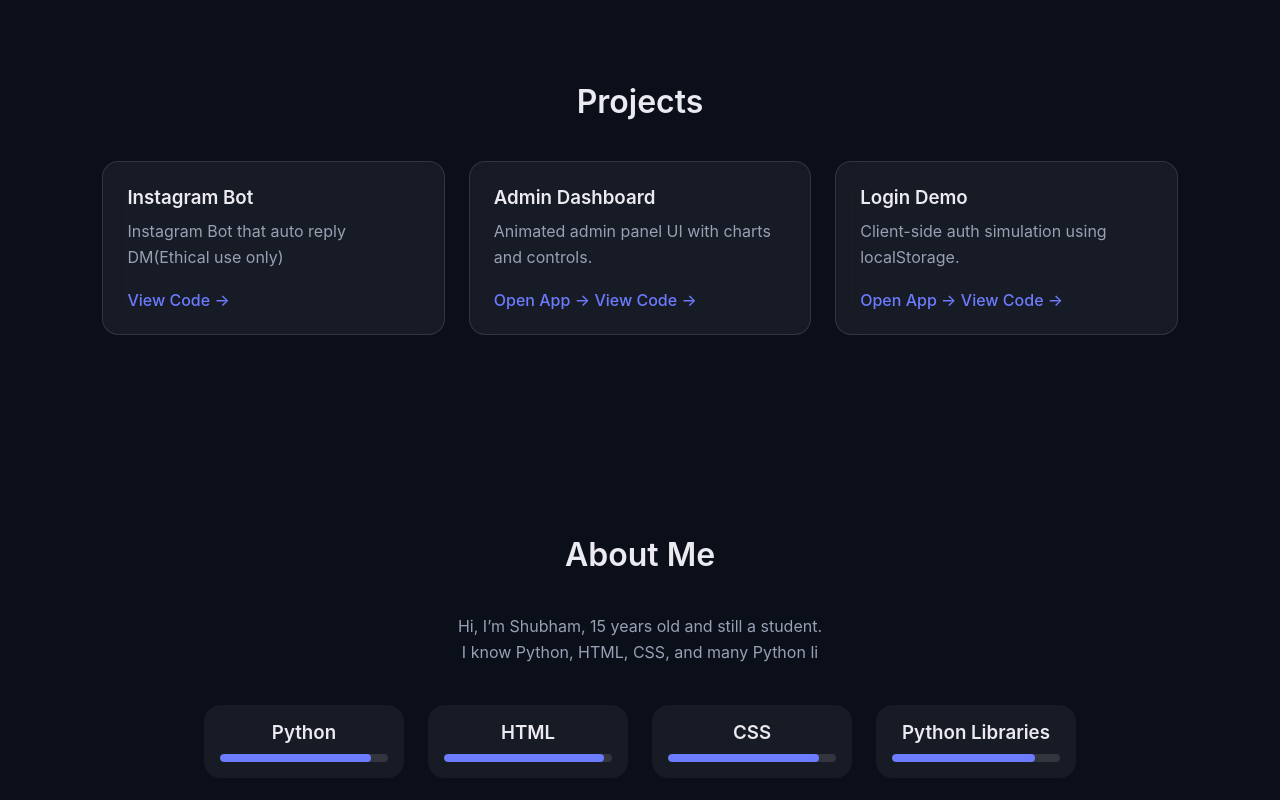
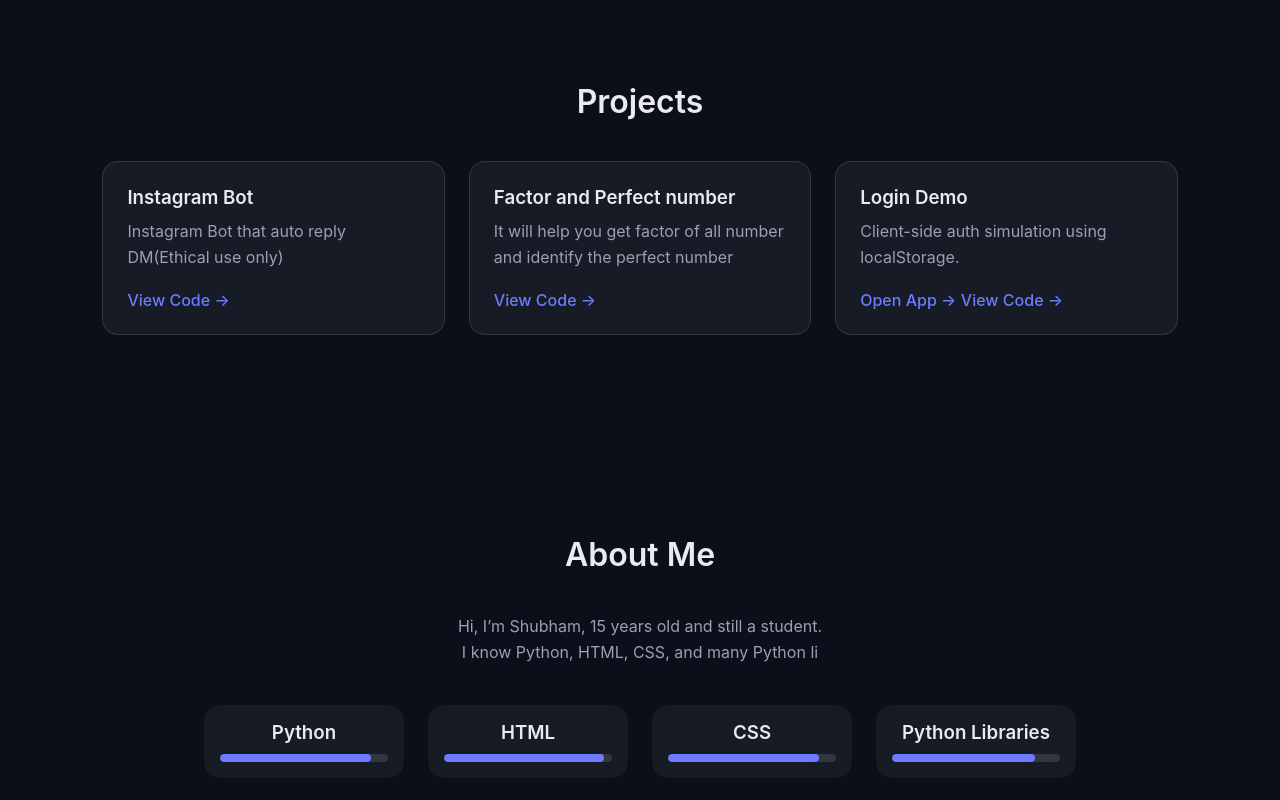
Before and after one commit to guyjgjyef/site, a plain HTML site: page index.html in a window 1280 px wide. Shown: the part 818-1618 px from the top of the page. Drawn offline with Linux system fonts and the light colour scheme.

```diff
--- a/index.html
+++ b/index.html
@@ -96,10 +96,9 @@
       <a href="https://drive.google.com/file/d/1ZpbFsgGr66W9kcdWtiKLieCRBuM-gHvZ/view?usp=drive_link" target="_blank">View Code →</a>
     </div>
     <div class="card">
-      <h3>Admin Dashboard</h3>
-      <p>Animated admin panel UI with charts and controls.</p>
-      <a href="projects/admin-dashboard/" target="_blank">Open App →</a>
-      <a href="https://github.com/guyjgjyef/admin-dashboard" target="_blank">View Code →</a>
+      <h3>Factor and Perfect number</h3>
+      <p>It will help you get factor of all number and identify the perfect number</p>
+      <a href="https://drive.google.com/file/d/1o_j5pQpAAAQ2vfd6KW8-_kV_NS5VlEDF/view?usp=drive_link">View Code →</a>
     </div>
     <div class="card">
       <h3>Login Demo</h3>
```
